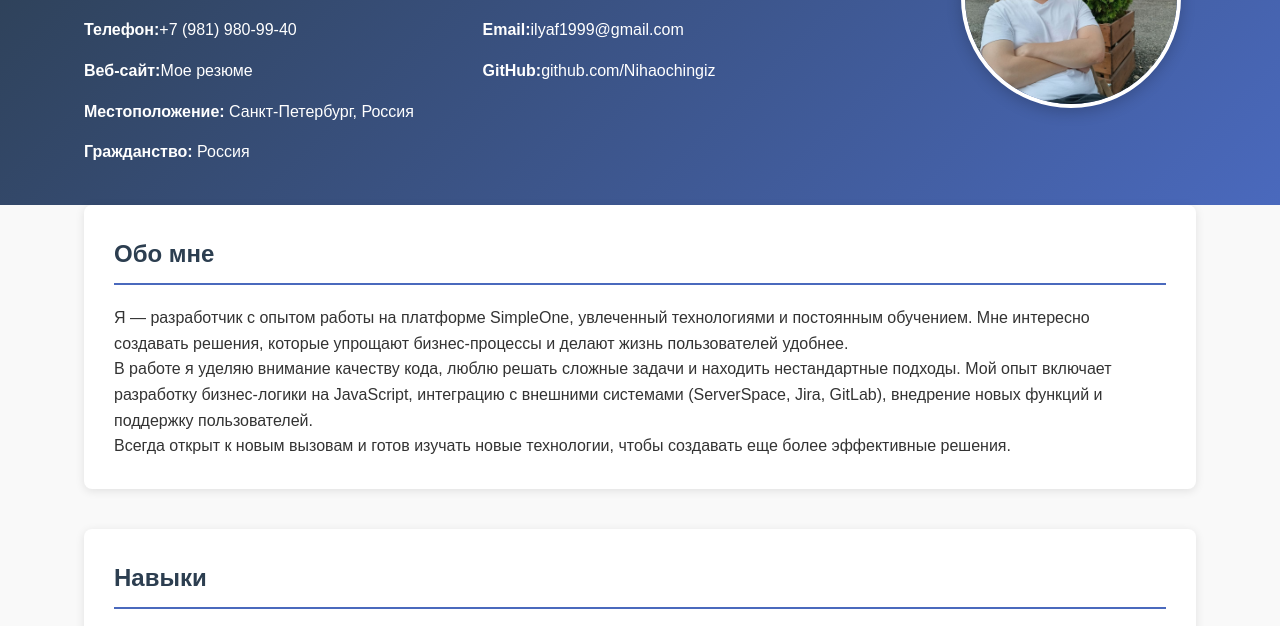
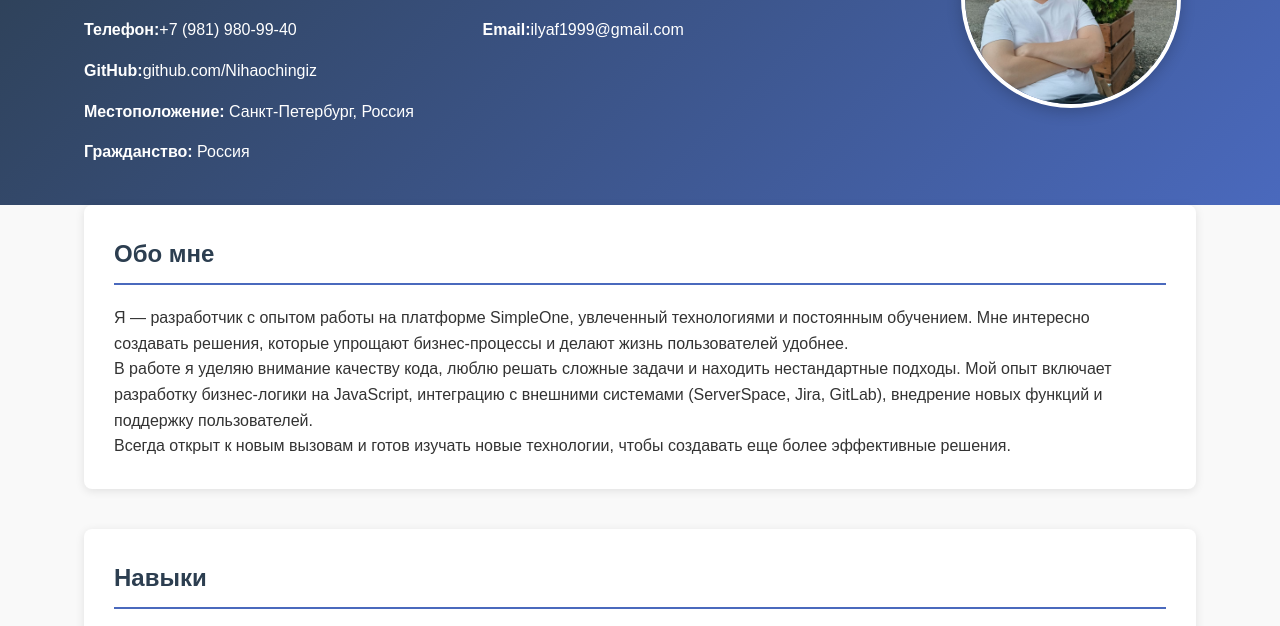
Before and after one commit to Nihaochingiz/resume, a plain HTML site: page index.html in a window 1280 px wide. Shown: the part 167-793 px from the top of the page. Drawn offline with Linux system fonts and the light colour scheme.

Commit message:
update html

```diff
--- a/index.html
+++ b/index.html
@@ -20,9 +20,6 @@
                         </div>
                         <div class="contact-item">
                             <strong>Email:</strong> <a href="mailto:ilyaf1999@gmail.com">ilyaf1999@gmail.com</a>
-                        </div>
-                        <div class="contact-item">
-                            <strong>Веб-сайт:</strong> <a href="https://nihaochingiz.github.io/CV_Fofanov_Цуа/" target="_blank">Мое резюме</a>
                         </div>
                         <div class="contact-item">
                             <strong>GitHub:</strong> <a href="https://github.com/Nihaochingiz" target="_blank">github.com/Nihaochingiz</a>
```
